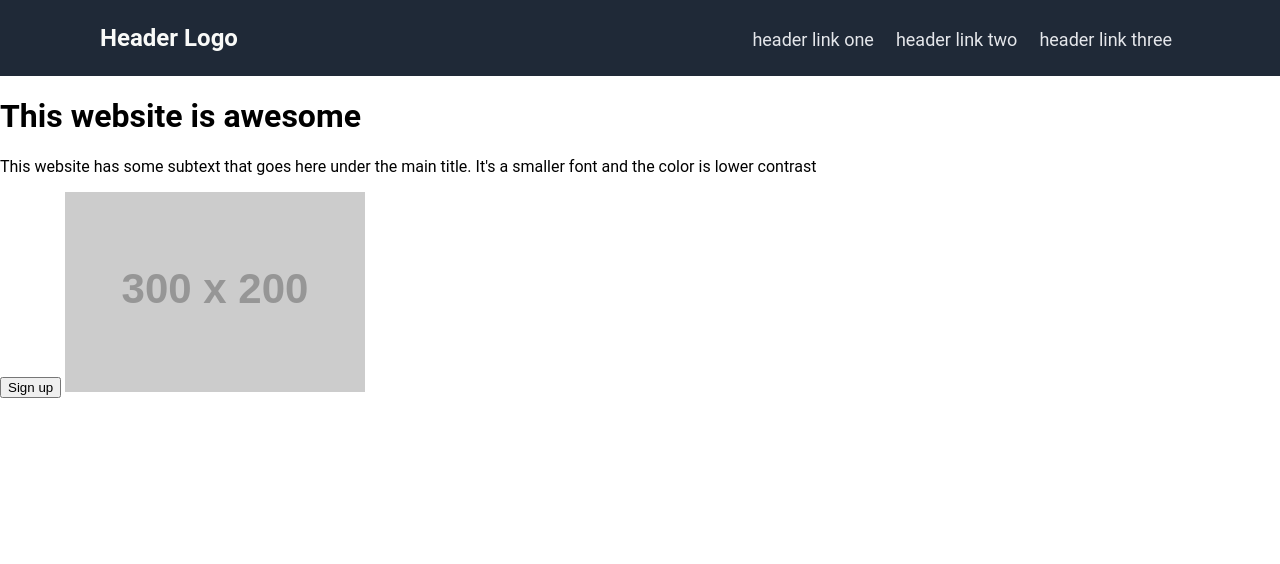
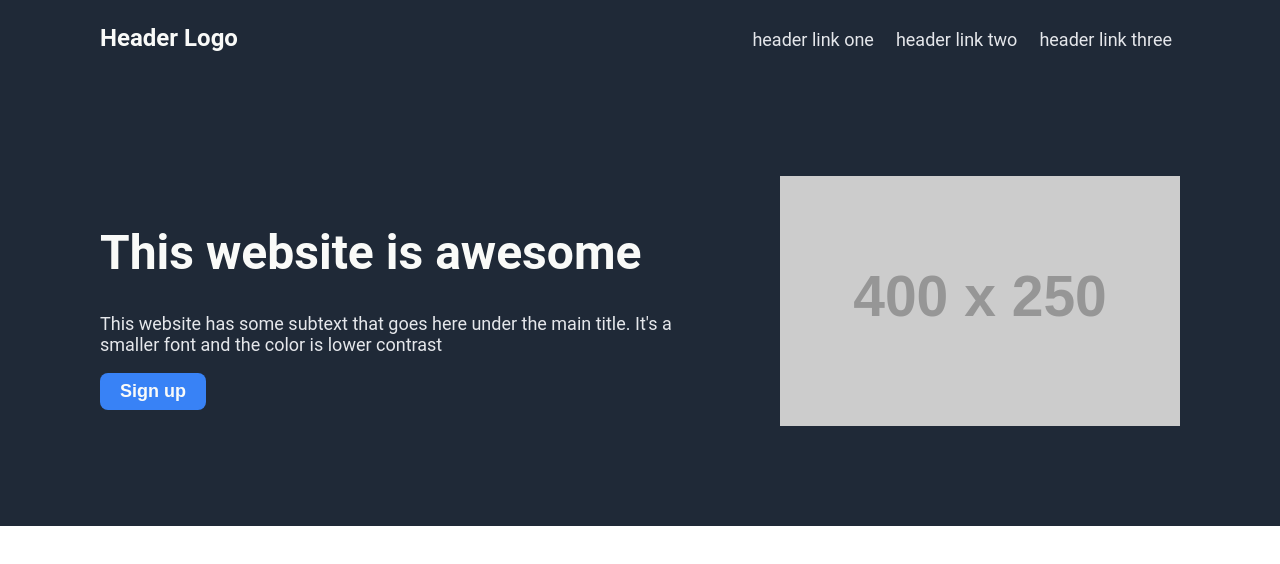
Before and after one commit to jetfuzz/odin-landing-page, a plain HTML site: page index.html in a window 1280 px wide. Drawn offline with Linux system fonts and the light colour scheme; placeholder pictures from the web are drawn by us.

Commit message:
Style hero

```diff
--- a/index.html
+++ b/index.html
@@ -17,10 +17,13 @@
     </div>
 
     <div class="hero">
+        <div class="hero-content">
         <h1>This website is awesome</h1>
         <p>This website has some subtext that goes here under the main title. It's a smaller font and the color is lower contrast</p>
         <button>Sign up</button>
-        <img src="https://placehold.co/300x200">
+        </div>
+        <img src="https://placehold.co/400x250">
     </div>
+
 </body>
 </html>
--- a/style.css
+++ b/style.css
@@ -2,7 +2,7 @@ body {
     height: 100vh;
     margin: 0;
     overflow: hidden;
-    font-family: Roboto, sans-serif;
+    font-family: Roboto, arial;
     display: flex;
     flex-direction: column;
   }
@@ -30,3 +30,35 @@ a {
     font-weight: 400;
     padding: 8px;
 }
+
+.hero {
+    color: #e5e7eb;
+    font-size: 18px;
+    background-color: #1f2937;
+    display: flex;
+    justify-content: center;
+    align-items: center;
+    padding: 100px;
+}
+
+h1 {
+    color: #f9faf8;
+    font-size: 48px;
+    font-weight: bolder;
+}
+
+button {
+    background-color: #3882f6;
+    color: #f9faf8;
+    font-weight: bold;
+    padding: 8px;
+    padding-left: 20px;
+    padding-right: 20px;
+    font-size: 18px;
+    border: none;
+    border-radius: 8px;
+}
+
+img {
+    padding-left: 64px;
+}
```
